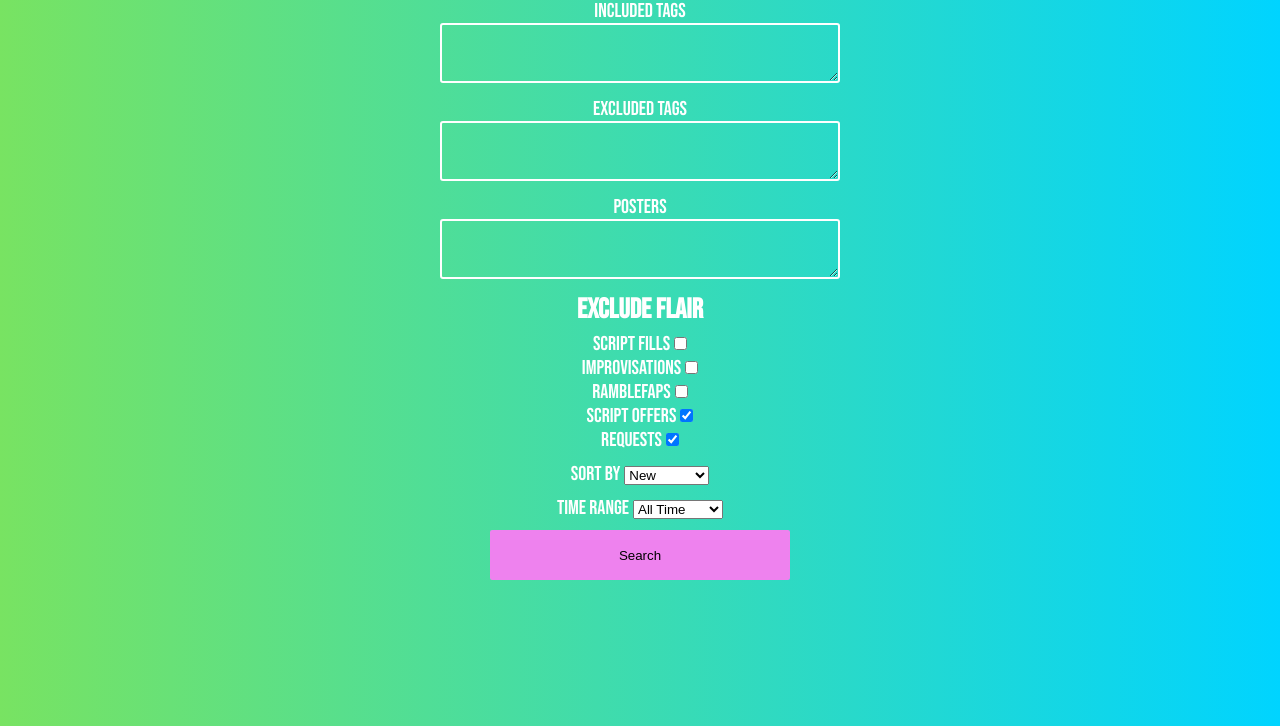
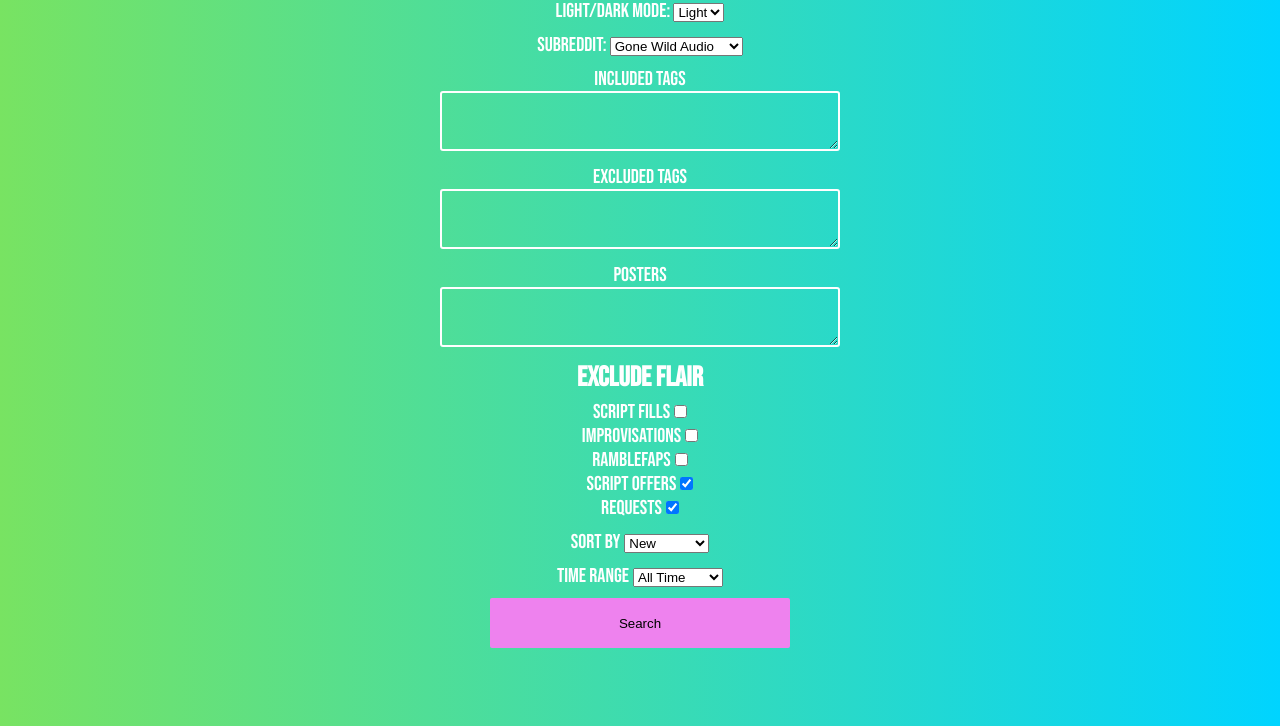
Before and after one commit to mrbrumbly/gwasearch, a plain HTML site: page index.html in a window 1280 px wide. Shown: the part 74-800 px from the top of the page. Drawn offline with Linux system fonts and the light colour scheme.

Commit message:
Update index.html

```diff
--- a/index.html
+++ b/index.html
@@ -12,6 +12,24 @@
   <body>
     <h1 id="panel_title">GWA Search Panel</h2>
     <form id="search_form" autocomplete="off">
+      <div class="field_area">
+        <label for="mode">Light/Dark Mode: </label>
+        <select name="mode" id="mode">
+          <option value="light">Light</option>
+          <option value="dark">Dark</option>
+        </select>
+      </div>
+      <div class="field_area">
+        <label for="subr">Subreddit: </label>
+        <select name="subr" id="subr">
+          <option value="r/gonewildaudio">Gone Wild Audio</option>
+          <option value="r/gonewildaudible">Gone Wild Audible</option>
+          <option value="r/pillowtalkaudio">Pillow Talk Audio</option>
+          <option value="r/gwasapphic">GWA Sapphic</option>
+          <option value="r/gonewildaudiogay">GWA Gay</option>
+          <option value="r/gwascriptguild">GWA Script Guild</option>
+        </select>
+      </div>
       <div class="textarea_container">
         <div class="field_area">
           <label for="included_tags">Included Tags</label>
```
